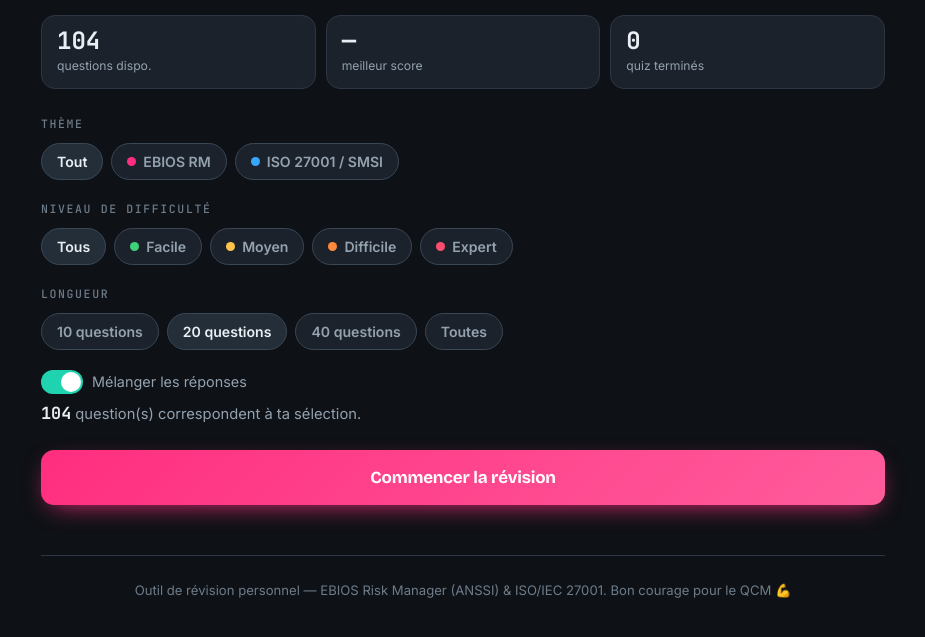
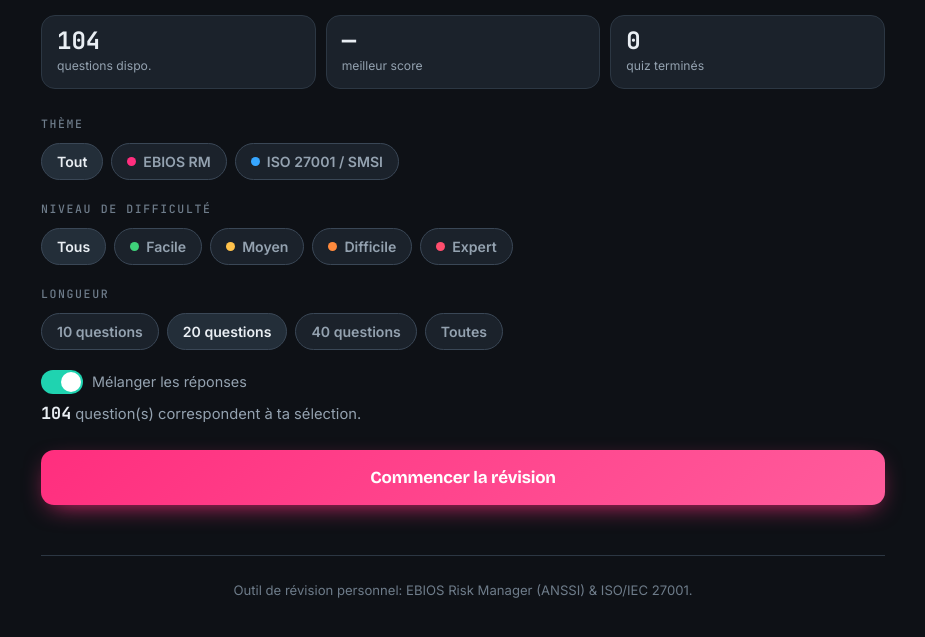
Before and after one commit to WeeXee/Revisions, a plain HTML site: page index.html in a window 1280 px wide. Shown: the part 181-818 px from the top of the page, without its empty margins (177-1102 px from the left). Drawn offline with nearby package versions, Linux system fonts and the light colour scheme.

Commit message:
Update footer and title formatting in index.html

```diff
--- a/index.html
+++ b/index.html
@@ -3,7 +3,7 @@
 <head>
 <meta charset="UTF-8">
 <meta name="viewport" content="width=device-width, initial-scale=1.0, viewport-fit=cover">
-<title>Révision SMSI — EBIOS RM &amp; ISO 27001</title>
+<title>Révision SMSI: EBIOS RM &amp; ISO 27001</title>
 <link rel="preconnect" href="https://fonts.googleapis.com">
 <link rel="preconnect" href="https://fonts.gstatic.com" crossorigin>
 <link href="https://fonts.googleapis.com/css2?family=Bricolage+Grotesque:opsz,wght@12..96,500;12..96,700;12..96,800&family=Inter:wght@400;500;600&family=JetBrains+Mono:wght@500;700&display=swap" rel="stylesheet">
@@ -561,7 +561,7 @@ footer{margin-top:50px;padding:24px 0;border-top:1px solid var(--line);color:var
     </div>
   </section>
 
-  <footer>Outil de révision personnel — EBIOS Risk Manager (ANSSI) &amp; ISO/IEC 27001. Bon courage pour le QCM 💪</footer>
+  <footer>Outil de révision personnel: EBIOS Risk Manager (ANSSI) &amp; ISO/IEC 27001.</footer>
 </main>
 
 <nav class="bottom">
```
